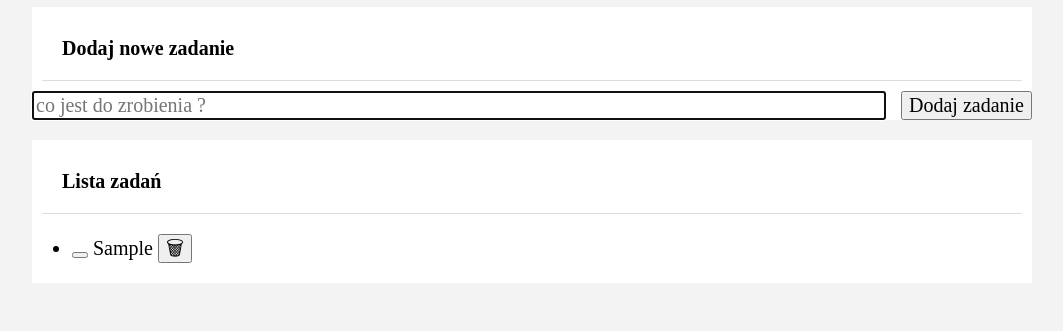
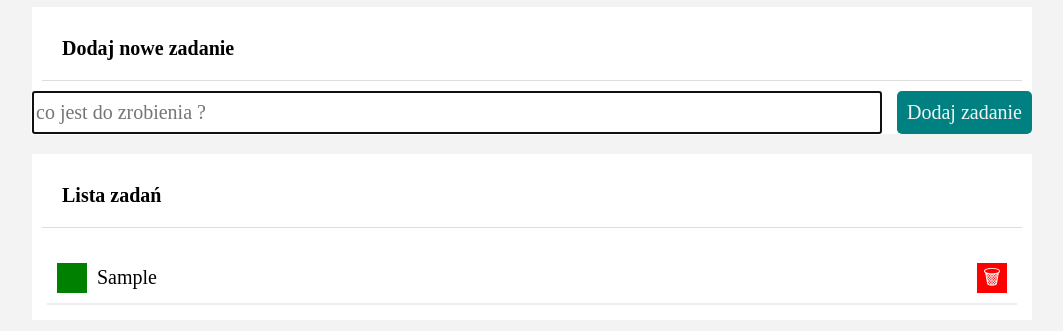
Before and after one commit to Miasto85/lista-zada-, a plain HTML site: page index.html in a window 1280 px wide. Both pictures are taken after typing "Sample" into the empty fields and a click on the button "Dodaj zadanie". Shown: the part 143-474 px from the top of the page, without its empty margins (108-1171 px from the left). Drawn offline with Linux system fonts and the light colour scheme.

Commit message:
updating css and js

```diff
--- a/css/button.css
+++ b/css/button.css
@@ -1,4 +1,4 @@
-.form__Button {
+.newButton {
     background-color: teal;
     color:rgb(241, 243, 243);
     font-size: 20px;
--- a/css/taskList.css
+++ b/css/taskList.css
@@ -1,16 +1,35 @@
-.taskList {
-    display:flex;
-    flex-direction: column;
-    padding: 0px;
-    margin: 0px;
+.list {
+    padding: 15px;
+    margin: auto;
 }
 
-.task__item {
+.list__items {
+    list-style: none;
     display: grid;
-    word-wrap: break-word;
     grid-template-columns: auto 1fr auto;
-    grid-gap: 10px;
     align-items: center;
+    gap: 10px;
+    border-bottom: 2px solid #eee;
     padding: 10px;
-    border-bottom: 1px solid rgb(238 238 238 );
 }
+
+.list__text--done {
+    text-decoration: line-through;
+}
+
+.list__button--remove {
+    height: 30px;
+    width: 30px;
+    background-color: red;
+    color: white;
+    border: none;
+    cursor: pointer;
+}
+
+.list__button--done {
+    height: 30px;
+    width: 30px;
+    color: white;
+    background-color: green;
+    border: none;
+}
--- a/index.html
+++ b/index.html
@@ -27,7 +27,7 @@
             <h2 class="section__header">Dodaj nowe zadanie</h2>
             <form class="form js-form">
                 <input class="js-newTask form_Input" placeholder="co jest do zrobienia ?" autofocus>
-                <button class="form__button">Dodaj zadanie</button>
+                <button class="newButton">Dodaj zadanie</button>
             </form>
         </section>
         <section class="section">
```
